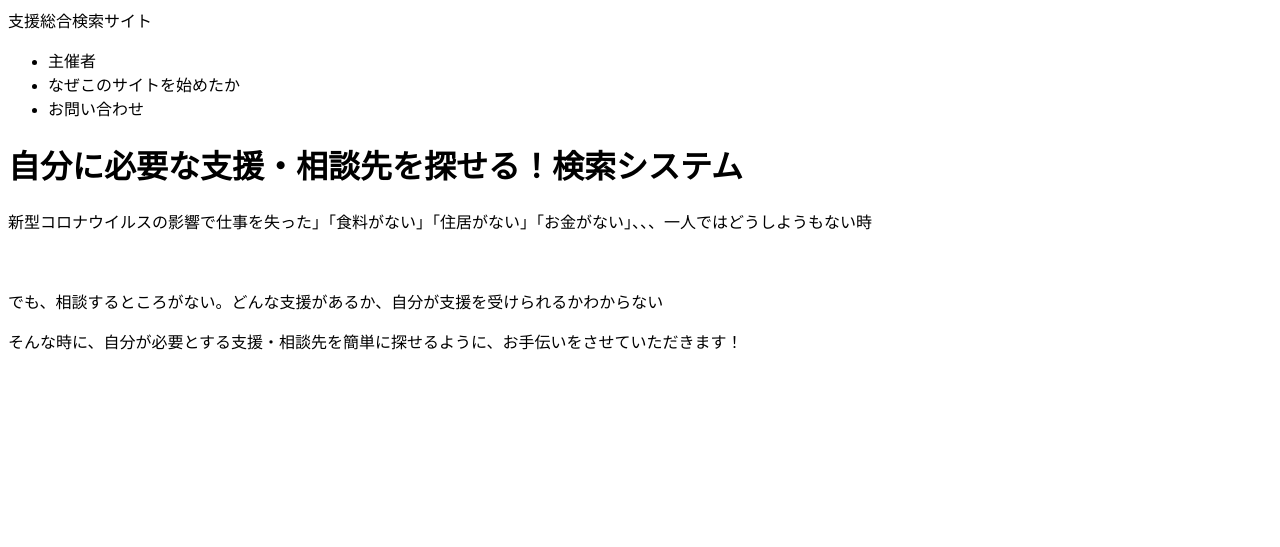
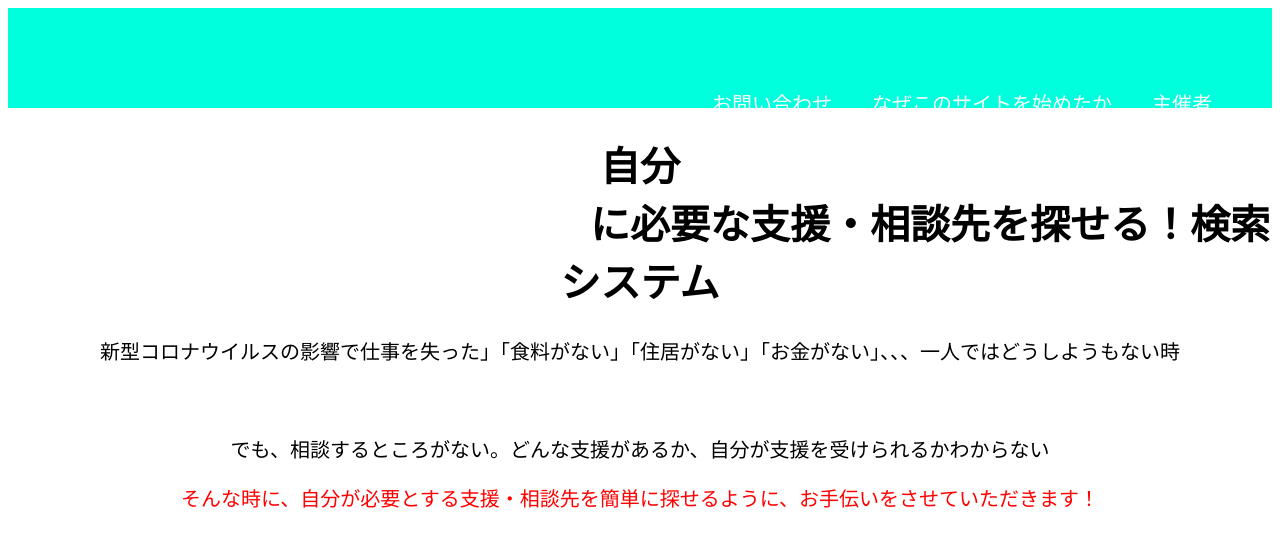
Before and after one commit to kuso-megane/COVID19-support-search, a PHP site: page /html/views/search/index.php in a window 1280 px wide. Shown: the top 547 px of the page. Run offline with PHP 8.4, Linux system fonts and the light colour scheme.

Commit message:
css暫定コミット

```diff
--- /dev/null
+++ b/www/html/asset/stylesheet/index.css
@@ -0,0 +1,38 @@
+html{
+    font-size:20px;
+
+}
+
+
+header{
+    background-color: rgb(0, 255, 221);
+
+    color:white;
+    padding: 2rem;
+  }
+
+
+  .header-logo{
+      font-size:3rem;
+      float: left;
+
+  }
+
+  li{
+      list-style: none;
+
+  }
+
+  .header-list li{
+       float:right;
+       margin:1rem;
+       font-size:1rem;
+  }
+
+span{
+    color:red;
+}
+
+.introduce{
+    text-align: center;
+}
--- a/www/html/views/search/index.php
+++ b/www/html/views/search/index.php
@@ -7,14 +7,14 @@
     <head>
         <meta charset="utf-8">
         <title>支援総合検索サイト</title>
-    <link rel="index" href="index.css">
+    <link rel="stylesheet" type="text/css" href="../../asset/stylesheet/index.css">
 
     </head>
     <body>
         <header>
             <div class="header">
-                <div class="header-logo">支援総合検索サイト
-                </div>
+                <h1 class="header-logo">支援総合検索サイト</h1>
+
                 <div class="header-list">
                     <ul>
                         <li>主催者</li>
```
